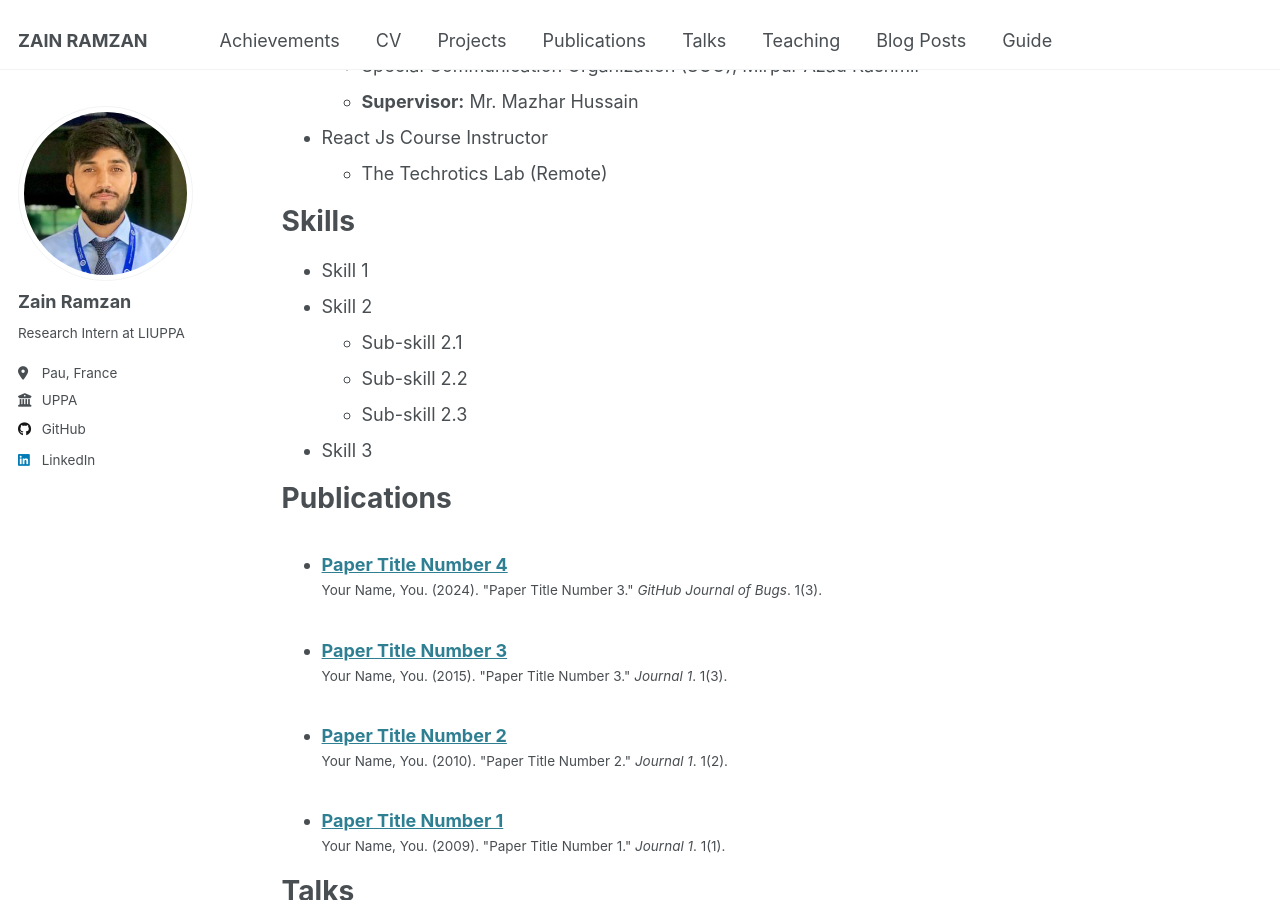
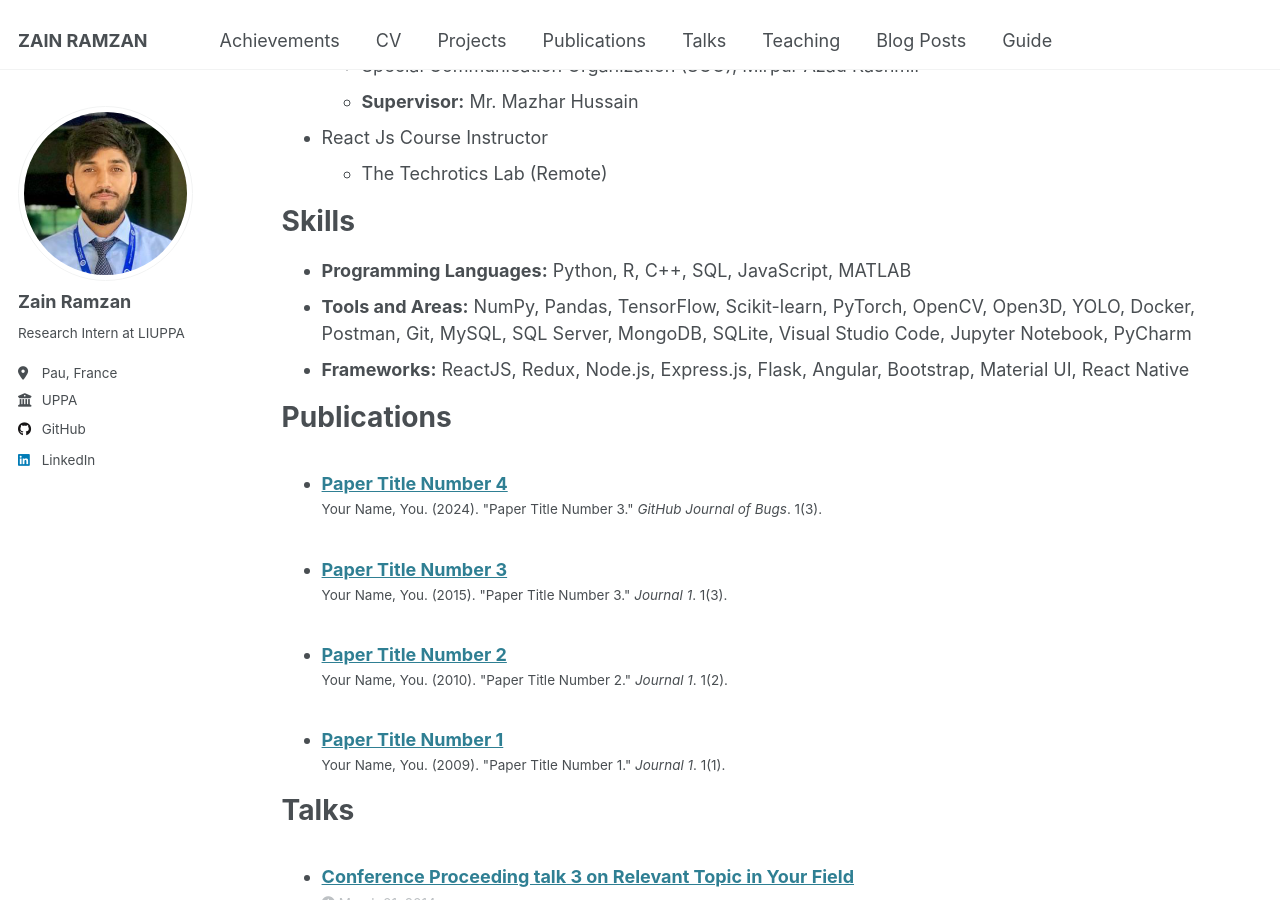
Before and after one commit to zain-ramzan/zain-ramzan.github.io, a Jekyll site: the page built from _pages/cv.md, in a window 1280 px wide and 900 px high, scrolled down 803 px. Built offline with Jekyll 4.4.1, drawn with Linux system fonts in a browser that asks for light colours.

Commit message:
Update cv.md

```diff
--- a/_pages/cv.md
+++ b/_pages/cv.md
@@ -39,12 +39,9 @@ Experience
 
 Skills
 ======
-* Skill 1
-* Skill 2
-  * Sub-skill 2.1
-  * Sub-skill 2.2
-  * Sub-skill 2.3
-* Skill 3
+* **Programming Languages:** Python, R, C++, SQL, JavaScript, MATLAB
+* **Tools and Areas:** NumPy, Pandas, TensorFlow, Scikit-learn, PyTorch, OpenCV, Open3D, YOLO, Docker, Postman, Git, MySQL, SQL Server, MongoDB, SQLite, Visual Studio Code, Jupyter Notebook, PyCharm
+* **Frameworks:** ReactJS, Redux, Node.js, Express.js, Flask, Angular, Bootstrap, Material UI, React Native
 
 Publications
 ======
```
